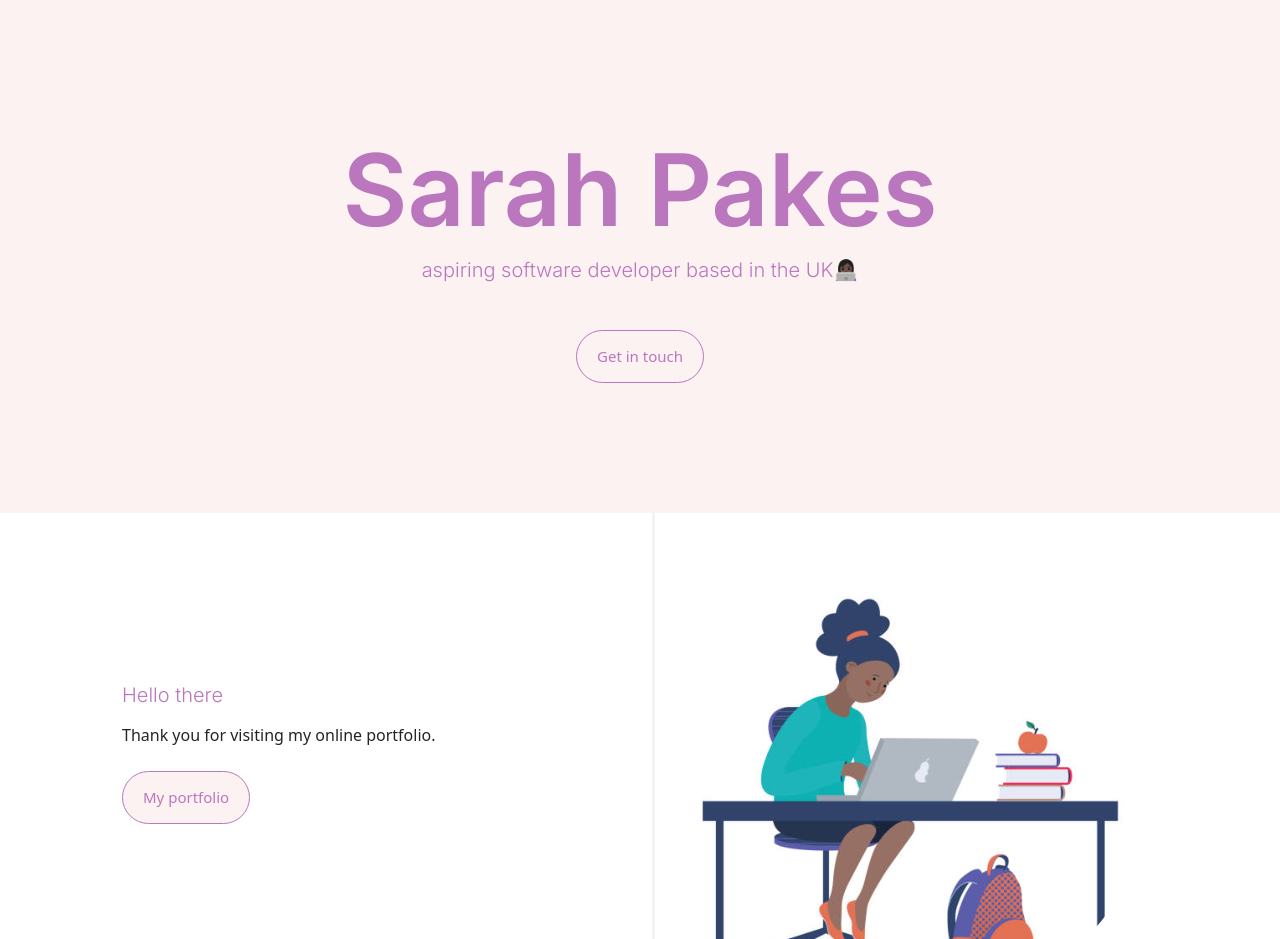
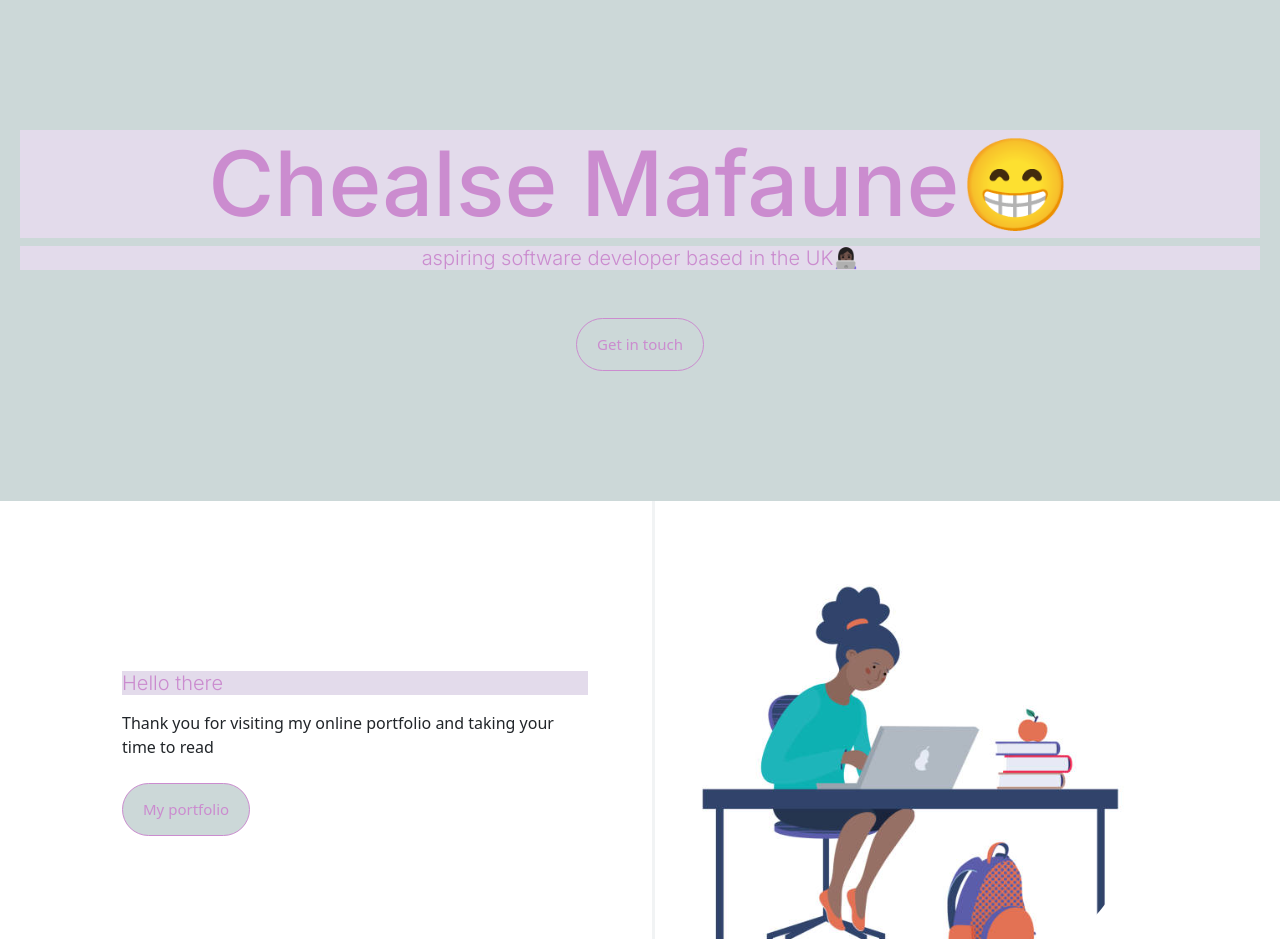
Before and after one commit to chealse-ma/portfoilio, a plain HTML site: page index.html in a window 1280 px wide. Shown: the top 939 px of the page. Drawn offline with nearby package versions, Linux system fonts and the light colour scheme; a web font is replaced by a local one.

Commit message:
css changed

```diff
--- a/index.html
+++ b/index.html
@@ -29,7 +29,7 @@
   </head>
   <body>
     <div class="hero">
-      <h1>Sarah Pakes</h1>
+      <h1>Chealse Mafaune😁</h1>
       <h2 class="mb-5">aspiring software developer based in the UK👩🏿‍💻</h2>
       <a href="#" class="btn btn-branding">Get in touch</a>
     </div>
@@ -39,7 +39,10 @@
         <div class="col-lg-6">
           <div class="description-block">
             <h2 class="mb-3">Hello there</h2>
-            <p class="mb-4">Thank you for visiting my online portfolio.</p>
+            <p class="mb-4">
+              Thank you for visiting my online portfolio and taking your time to
+              read
+            </p>
             <a href="#" class="btn btn-branding">My portfolio</a>
           </div>
         </div>
--- a/styles/portfolio.css
+++ b/styles/portfolio.css
@@ -1,6 +1,6 @@
 :root {
-  --primary-color: #ba77be;
-  --secondary-color: #fdf2f2;
+  --primary-color: #cb8ccf;
+  --secondary-color: rgb(204, 216, 216);
   --heading-font-family: "Playfair", serif;
   --body-font-family: "Inter", sans-serif;
 }
@@ -8,12 +8,13 @@
 h1,
 h2 {
   color: var(--primary-color);
+  background-color: rgb(227, 219, 235);
 }
 
 h1 {
   font-family: var(--body-font-family);
-  font-weight: 600;
-  font-size: 100px;
+  font-weight: 550px;
+  font-size: 90px;
 }
 
 h2 {
@@ -45,8 +46,8 @@ p {
 .btn-branding:hover {
   background: var(--primary-color);
   color: var(--secondary-color);
-  border-radius: 40px;
-  border: 1px solid var(--primary-color);
+  border-radius: 30px;
+  border: 3px solid var(--primary-color);
 }
 
 .description-block,
@@ -66,11 +67,11 @@ p {
 
 @media (max-width: 1023px) {
   .description-block {
-    padding: 50px;
+    padding: 35px;
     text-align: center;
   }
   .story-block {
-    padding: 50px;
+    padding: 35px;
     text-align: center;
   }
 }
```
